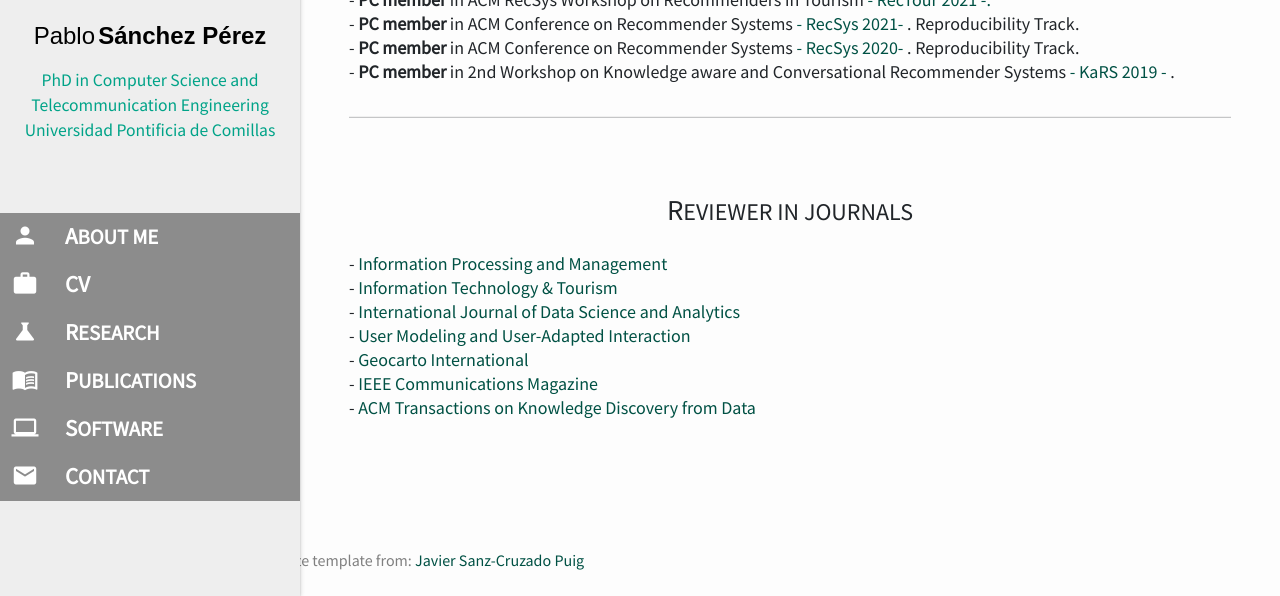
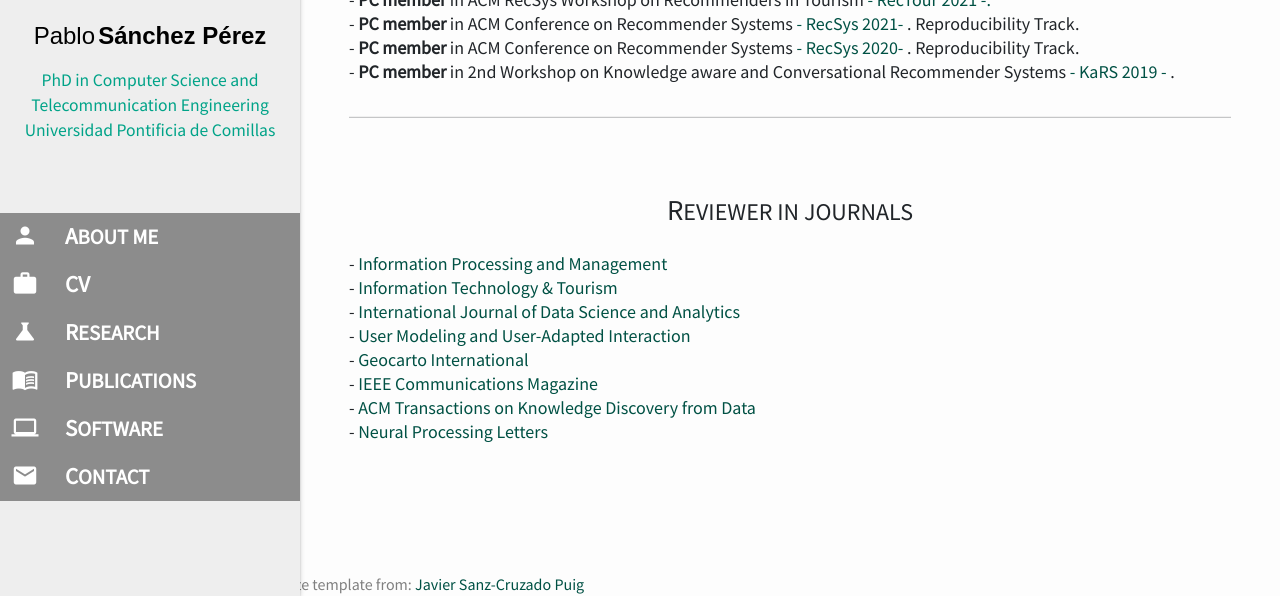
Before and after one commit to pablosanchezp/pablosanchezp.github.io, a Jekyll site: the page built from research.md, in a window 1280 px wide and 900 px high, scrolled down 1409 px, cut to the strip 304-900 px from the top of the window. Built offline with Jekyll 4.4.1, drawn with Linux system fonts in a browser that asks for light colours; nearby versions of some CDN libraries.

Commit message:
Added research for Neural Processing letters

```diff
--- a/research.md
+++ b/research.md
@@ -99,7 +99,7 @@ title: Research
                 <li> <a href="https://www.tandfonline.com/journals/tgei20"> Geocarto International </a></li>
                 <li> <a href="https://www.comsoc.org/publications/magazines/ieee-communications-magazine">IEEE Communications Magazine </a></li>
                 <li> <a href="https://dl.acm.org/journal/tkdd">ACM Transactions on Knowledge Discovery from Data </a></li>
-
+				<li> <a href="https://www.springer.com/journal/11063">Neural Processing Letters </a></li>
             </ul>
         </div>
  </div>
```
